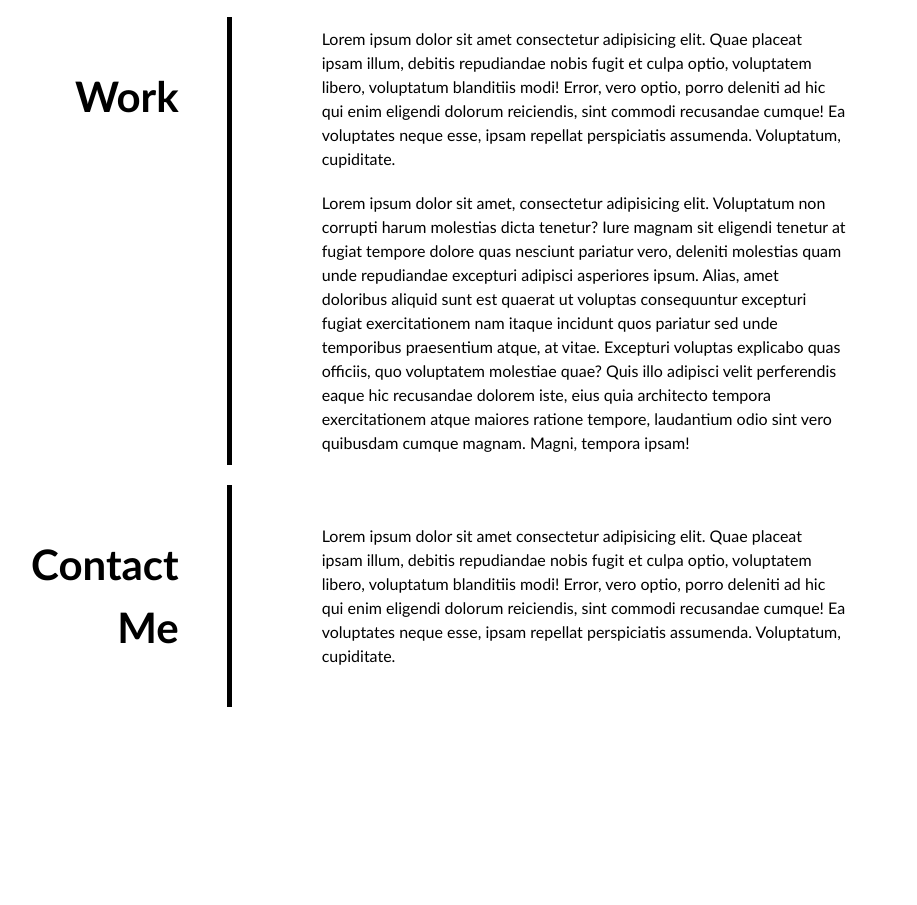
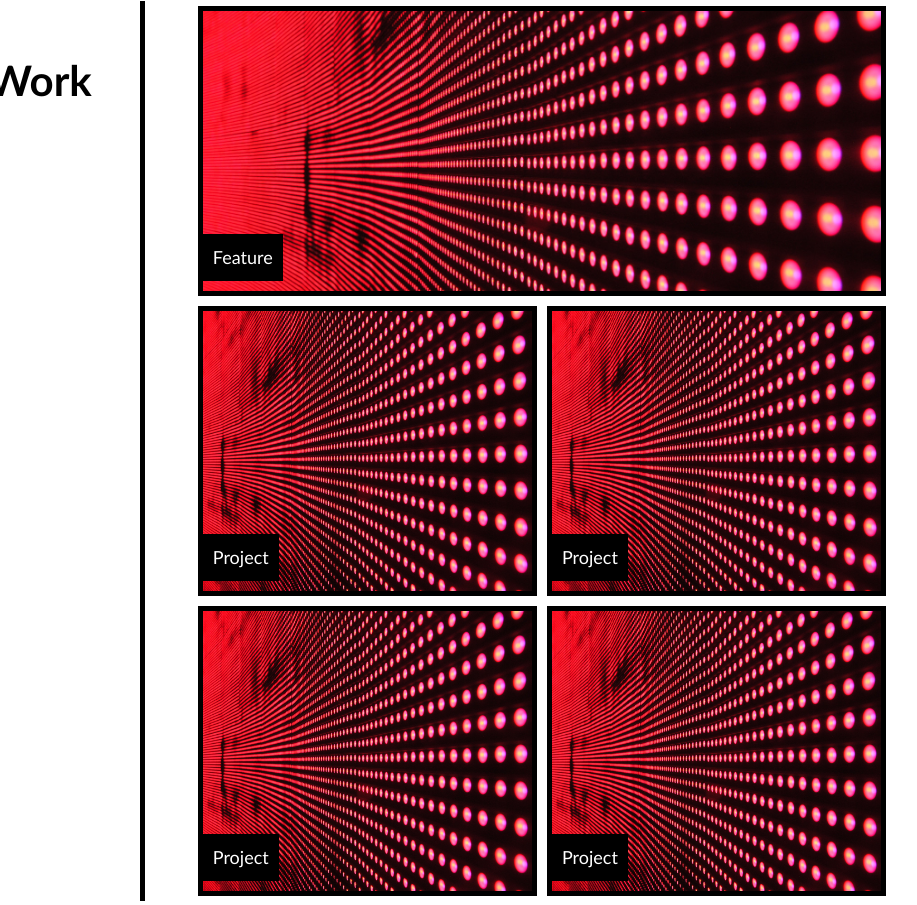
Before and after one commit to abuttle2/portfolio, a plain HTML site: page index.html in a window 1280 px wide. Shown: the part 975-1880 px from the top of the page, without its empty margins (198-1115 px from the left). Before the commit the page ends 1772 px from the top, so only its background shows below. Drawn offline with Linux system fonts and the light colour scheme.

Commit message:
Added CSS grid for work showcase

```diff
--- a/css/style.css
+++ b/css/style.css
@@ -5,6 +5,7 @@
 
 :root
 {
+  /* TODO: Change for IE support */
   /* Dark Theme */
   --darkNavBar: #121212;
   --darkTextBack: #323232;
@@ -47,8 +48,10 @@ body
 {
   display: flex;
   flex-direction: row;
+  /* TODO: Change to match positioning of grid/main elements */
   width: 100%;
   justify-content: flex-end;
+  padding: 0
 }
 
 #navBar a
@@ -98,7 +101,6 @@ p
   display: flex;
   align-items: flex-end;
   justify-content: flex-end;
-
 }
 
 .banner-text
@@ -114,10 +116,10 @@ p
 {
   display: flex;
   flex-direction: row;
-  margin: 0 auto;
   padding: 10px;
   justify-content: center;
-  width: 90%;
+  width: 100%;
+  margin: 5rem 0rem;
 }
 
 .page-section h2
@@ -125,15 +127,16 @@ p
 
   border-right: solid black 5px;
   text-align: right;
-  padding: 3rem;
-  width: 300px;
-
+  display: flex;
+  justify-content: flex-end;
+  padding: 3rem 3rem;
+  width: 200px;
 }
 
-.text-container
+.content-container
 {
 
-  margin: 0rem 5rem;
+  margin: 0rem 3rem;
   display: flex;
   flex-direction: column;
   justify-content: center;
@@ -142,8 +145,84 @@ p
 
 .page-wrapper
 {
-  margin: 5rem;
+  margin: 3rem;
 }
+
+#workGrid
+{
+
+  display: grid;
+
+  grid-template-rows: 300px 300px 300px;
+  grid-template-columns: 1fr 1fr;
+  grid-template-areas:
+    "feature feature"
+    "project-2 project-3"
+    "project-4 project-5"
+  ;
+}
+
+.workGridArea
+{
+  background-position: center;
+  background-size: cover;
+  background-repeat: no-repeat;
+  margin: 5px;
+  cursor: pointer;
+  display: grid;
+  align-content: end;
+}
+
+.heading
+{
+  display: flex;
+  flex-direction: row;
+  align-items: center;
+  margin-bottom: 10px;
+  background-color: black;
+  padding: 10px;
+  color: white;
+  font-size: 18px;
+  width: fit-content;
+  /* border-bottom: 5px solid rgba(36, 205, 45, .7); */
+}
+
+
+#feature
+{
+  grid-area: feature;
+  background-image: url("../images/02-portfolio-1.jpg");
+}
+
+#project-2
+{
+  grid-area: project-2;
+  background-image: url("../images/02-portfolio-1.jpg");
+}
+
+#project-3
+{
+  grid-area: project-3;
+  background-image: url("../images/02-portfolio-1.jpg");
+}
+
+#project-4
+{
+  grid-area: project-4;
+  background-image: url("../images/02-portfolio-1.jpg");
+}
+
+#project-5
+{
+  grid-area: project-5;
+  background-image: url("../images/02-portfolio-1.jpg");
+}
+
+.workGridArea
+{
+  border: 5px solid black;
+}
+
 
 /* Media queries */
 @media only screen and (max-width: 979px)
--- a/index.html
+++ b/index.html
@@ -23,9 +23,9 @@ cover
   <header class="navContainer">
     <h1>Alex Buttle</h1>
     <nav id="navBar">
-      <a href="#">About Me</a>
-      <a href="#">Work</a>
-      <a href="#">Contact Me</a>
+      <a href="#about">About Me</a>
+      <a href="#work">Work</a>
+      <a href="#contact">Contact Me</a>
       <a href="#">Resume</a>
     </nav>
   </header>
@@ -42,7 +42,7 @@ cover
     <!-- about me -->
     <section class="page-section" id="about">
       <h2>About Me</h2>
-      <div class="text-container">
+      <div class="content-container">
         <p>Lorem ipsum dolor sit amet, consectetur adipisicing elit. Voluptatum non corrupti harum molestias dicta
           tenetur? Iure magnam sit eligendi tenetur at fugiat tempore dolore quas nesciunt pariatur vero, deleniti
           molestias quam unde repudiandae excepturi adipisci asperiores ipsum. Alias, amet doloribus aliquid sunt est
@@ -68,34 +68,37 @@ cover
     <!-- portfolio container -->
     <section class="page-section" id="work">
       <h2>Work</h2>
-      <div class="text-container">
-        <p>Lorem ipsum dolor sit amet consectetur adipisicing elit. Quae placeat ipsam illum, debitis repudiandae nobis
-          fugit et culpa optio, voluptatem libero, voluptatum blanditiis modi! Error, vero optio, porro deleniti ad hic
-          qui enim eligendi dolorum reiciendis, sint commodi recusandae cumque! Ea voluptates neque esse, ipsam repellat
-          perspiciatis assumenda. Voluptatum, cupiditate.</p>
-
-        <p>Lorem ipsum dolor sit amet, consectetur adipisicing elit. Voluptatum non corrupti harum molestias dicta
-          tenetur? Iure magnam sit eligendi tenetur at fugiat tempore dolore quas nesciunt pariatur vero, deleniti
-          molestias quam unde repudiandae excepturi adipisci asperiores ipsum. Alias, amet doloribus aliquid sunt est
-          quaerat ut voluptas consequuntur excepturi fugiat exercitationem nam itaque incidunt quos pariatur sed unde
-          temporibus praesentium atque, at vitae. Excepturi voluptas explicabo quas officiis, quo voluptatem molestiae
-          quae? Quis illo adipisci velit perferendis eaque hic recusandae dolorem iste, eius quia architecto tempora
-          exercitationem atque maiores ratione tempore, laudantium odio sint vero quibusdam cumque magnam. Magni,
-          tempora
-          ipsam!</p>
+      <div class="content-container">
+        <section id="workGrid">
+          <div id="feature" class="workGridArea">
+            <div class="heading">Feature</div>
+          </div>
+          <div id="project-2" class="workGridArea">
+            <div class="heading">Project</div>
+          </div>
+          <div id="project-3" class="workGridArea">
+            <div class="heading">Project</div>
+          </div>
+          <div id="project-4" class="workGridArea">
+            <div class="heading">Project</div>
+          </div>
+          <div id="project-5" class="workGridArea">
+            <div class="heading">Project</div>
+          </div>
+        </section>
       </div>
     </section>
 
     <!-- contact -->
-    <section class="page-section contact" id="contact">
+    <footer class="page-section contact" id="contact">
       <h2>Contact Me</h2>
-      <div class="text-container">
+      <div class="content-container">
         <p>Lorem ipsum dolor sit amet consectetur adipisicing elit. Quae placeat ipsam illum, debitis repudiandae nobis
           fugit et culpa optio, voluptatem libero, voluptatum blanditiis modi! Error, vero optio, porro deleniti ad hic
           qui enim eligendi dolorum reiciendis, sint commodi recusandae cumque! Ea voluptates neque esse, ipsam repellat
           perspiciatis assumenda. Voluptatum, cupiditate.</p>
       </div>
-    </section>
+      </section>
   </main>
 </body>
 
```
